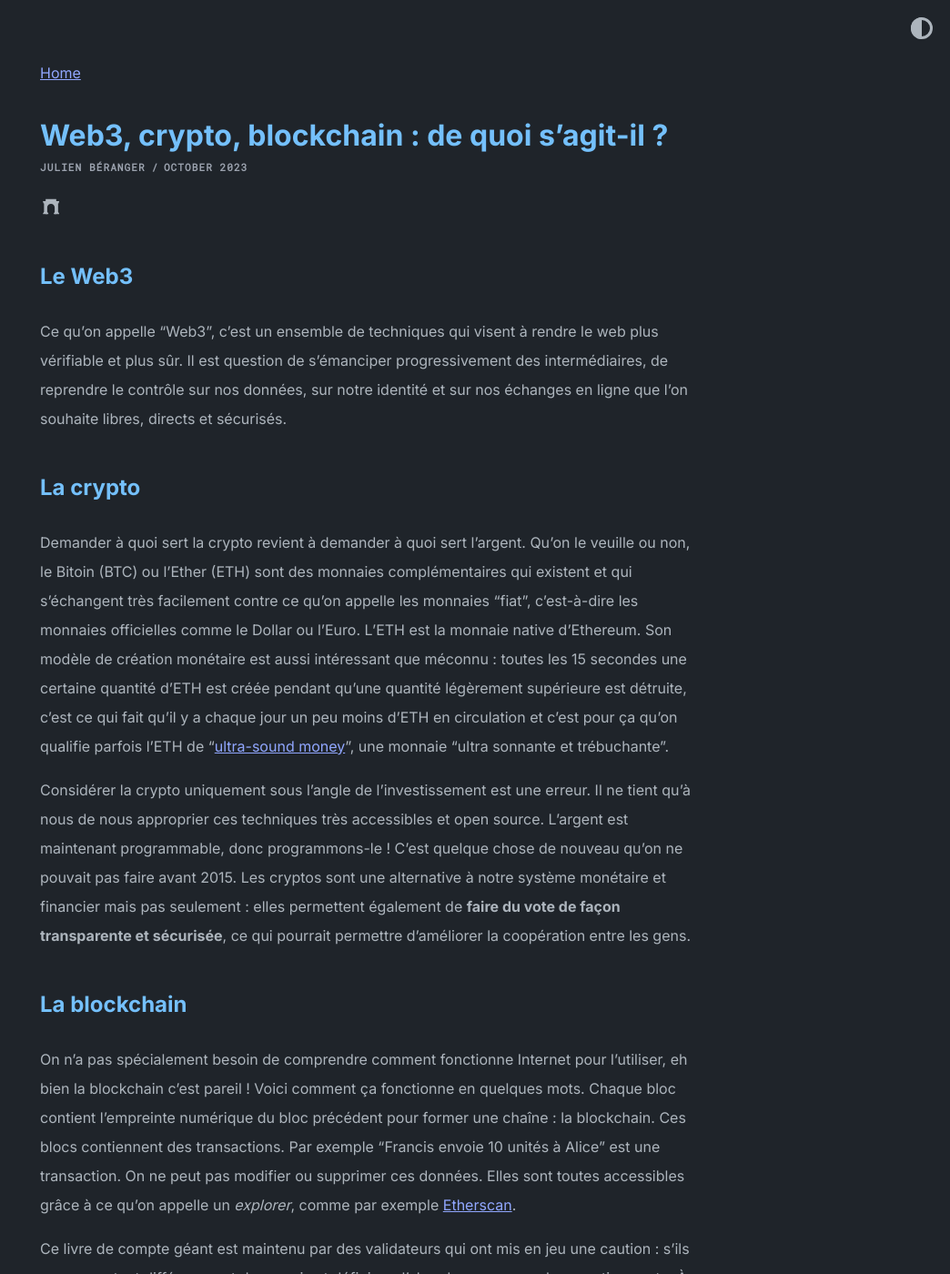
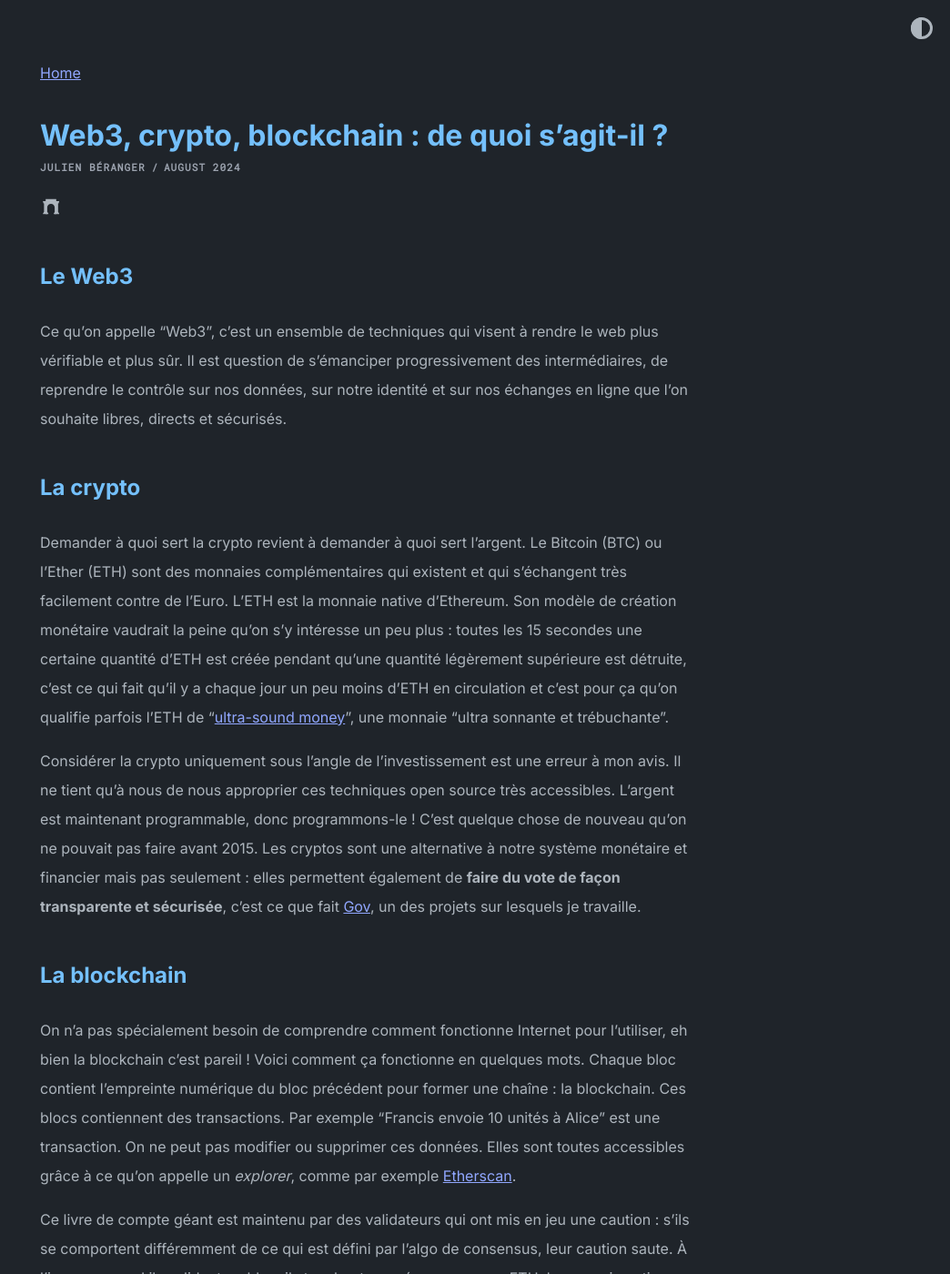
Before and after one commit to julienbrg/personal-website, a Jekyll site: the page built from _posts/2024-08-08-web3.md, in a window 1280 px wide and 1400 px high. Shown: the whole window at 91% size, without its empty margins (236-1280 px from the left). Built offline with Jekyll 4.4.1, drawn with Linux system fonts in a browser that asks for light colours; some of the changed text lies outside the part shown.

Commit message:
update content

```diff
--- a/_posts/2023-10-01-web3.md
+++ b/_posts/2024-08-08-web3.md
@@ -11,9 +11,9 @@ Ce qu’on appelle “Web3”, c’est un ensemble de techniques qui visent à r
 
 ## La crypto
 
-Demander à quoi sert la crypto revient à demander à quoi sert l'argent. Qu'on le veuille ou non, le Bitoin (BTC) ou l'Ether (ETH) sont des monnaies complémentaires qui existent et qui s'échangent très facilement contre ce qu'on appelle les monnaies "fiat", c'est-à-dire les monnaies officielles comme le Dollar ou l'Euro. L'ETH est la monnaie native d'Ethereum. Son modèle de création monétaire est aussi intéressant que méconnu : toutes les 15 secondes une certaine quantité d'ETH est créée pendant qu'une quantité légèrement supérieure est détruite, c'est ce qui fait qu'il y a chaque jour un peu moins d'ETH en circulation et c'est pour ça qu'on qualifie parfois l'ETH de "[ultra-sound money](https://ultrasound.money/)", une monnaie "ultra sonnante et trébuchante".
+Demander à quoi sert la crypto revient à demander à quoi sert l'argent. Le Bitcoin (BTC) ou l'Ether (ETH) sont des monnaies complémentaires qui existent et qui s'échangent très facilement contre de l'Euro. L'ETH est la monnaie native d'Ethereum. Son modèle de création monétaire vaudrait la peine qu'on s'y intéresse un peu plus : toutes les 15 secondes une certaine quantité d'ETH est créée pendant qu'une quantité légèrement supérieure est détruite, c'est ce qui fait qu'il y a chaque jour un peu moins d'ETH en circulation et c'est pour ça qu'on qualifie parfois l'ETH de "[ultra-sound money](https://ultrasound.money/)", une monnaie "ultra sonnante et trébuchante".
 
-Considérer la crypto uniquement sous l’angle de l’investissement est une erreur. Il ne tient qu’à nous de nous approprier ces techniques très accessibles et open source. L’argent est maintenant programmable, donc programmons-le ! C'est quelque chose de nouveau qu'on ne pouvait pas faire avant 2015. Les cryptos sont une alternative à notre système monétaire et financier mais pas seulement : elles permettent également de **faire du vote de façon transparente et sécurisée**, ce qui pourrait permettre d’améliorer la coopération entre les gens.
+Considérer la crypto uniquement sous l’angle de l’investissement est une erreur à mon avis. Il ne tient qu’à nous de nous approprier ces techniques open source très accessibles. L’argent est maintenant programmable, donc programmons-le ! C'est quelque chose de nouveau qu'on ne pouvait pas faire avant 2015. Les cryptos sont une alternative à notre système monétaire et financier mais pas seulement : elles permettent également de **faire du vote de façon transparente et sécurisée**, c'est ce que fait [Gov](https://w3hc.github.io/gov-docs/), un des projets sur lesquels je travaille.
 
 ## La blockchain
 
```
Also changed, not shown: other parts of _posts/2024-08-08-web3.md (+2 -2 lines).
